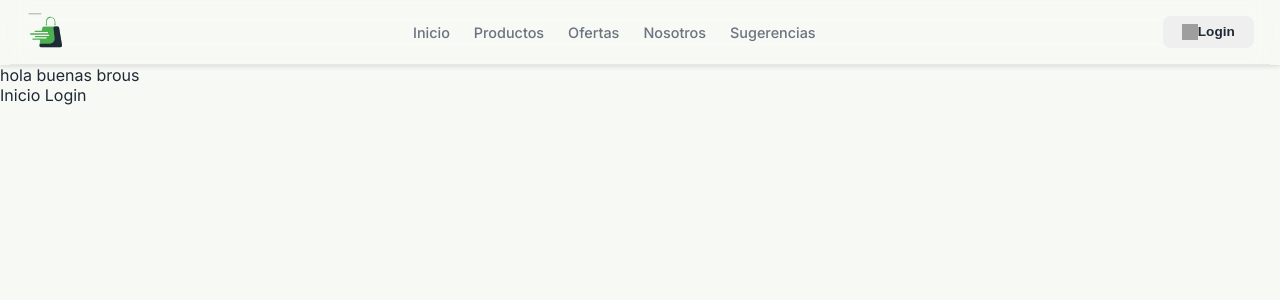
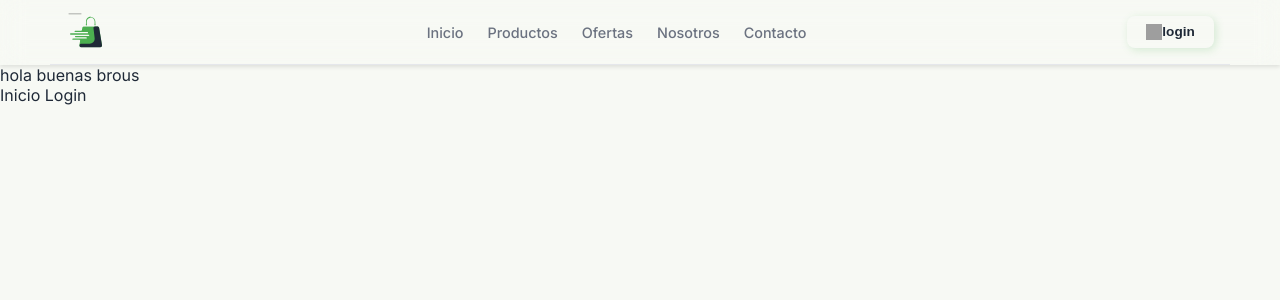
Before and after one commit to Ramerlinj/supermercado-py, a Flask app: page / in a window 1280 px wide. Shown: the top 300 px of the page. Run offline with Flask 3, Linux system fonts and the light colour scheme; parts of the project's set-up code (start-up, migrations or seed data) failed here and were passed over; some web fonts are replaced; grey boxes are pictures that could not be loaded.

Commit message:
feat: header pre-listo

```diff
--- a/src/static/css/partials/header.css
+++ b/src/static/css/partials/header.css
@@ -10,7 +10,7 @@
 
 .navbar {
     border-bottom: 1px solid var(--border-dark);
-    margin: 0 10px;
+    margin: 0 50px;
 }
 
 .navbar-container {
@@ -31,6 +31,12 @@
 .navbar-logo img {
     width: 40px;
     height: 40px;
+    cursor: pointer;
+    transition: all 0.3s ease;
+}
+
+.navbar-logo img:hover {
+    transform: scale(1.05);
 }
 
 .navbar-logo h2 {
@@ -62,7 +68,7 @@
     content: "";
     position: absolute;
     left: 0;
-    bottom: -1px;
+    bottom: -2px;
     width: 0;
     height: 2px;
     border-radius: 1px;
@@ -80,7 +86,9 @@
 
 .btn-primary {
     color: var(--text-light);
+    background-color: transparent;
     border: none;
+    box-shadow: 2px 2px 8px rgba(76, 175, 80, 0.2);
     padding: 0.5rem 1.2rem;
     border-radius: 0.5rem;
     font-size: 0.85rem;
--- a/src/templates/partials/_header.html
+++ b/src/templates/partials/_header.html
@@ -14,13 +14,13 @@
         <a href="/products">Productos</a>
         <a href="">Ofertas</a>
         <a href="">Nosotros</a>
-        <a href="">Sugerencias</a>
+        <a href="">Contacto</a>
       </div>
 
       <div class="navbar-actions">
         <button class="btn-primary">
           <img src="{{ url_for('static', filename='img/user-icon.svg') }}" alt="User Icon">
-          Login
+          login
         </button>
       </div>
 
```
